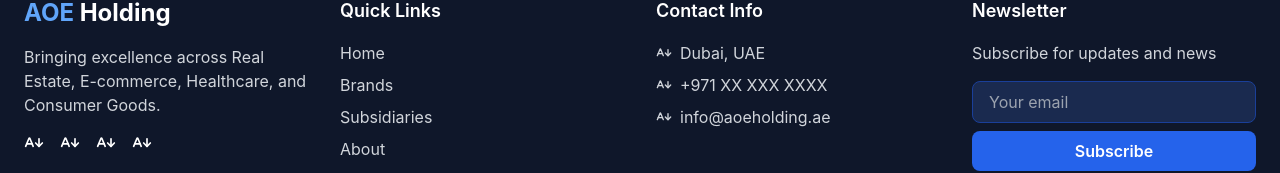
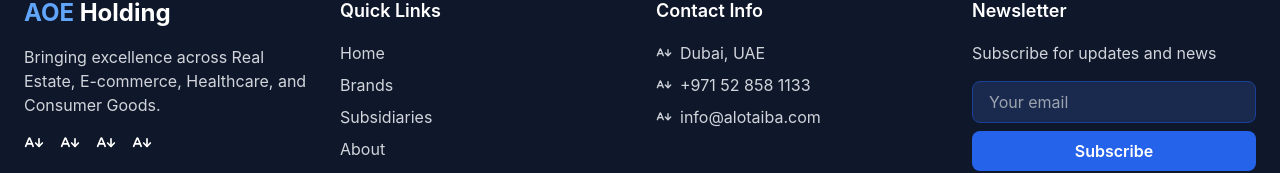
Before and after one commit to mohinuddeen/al-otaiba-express, a React (Create React App) app: page /al-otaiba-express/swoosh in a window 1280 px wide. Shown: the part 1765-1938 px from the top of the page. Built offline with nearby package versions, Linux system fonts and the light colour scheme.

Commit message:
Updated About Us info

```diff
--- a/src/components/About.jsx
+++ b/src/components/About.jsx
@@ -32,7 +32,7 @@
             <span className="gradient-text">About AOE Holding</span>
           </h2>
           <p className="text-xl text-gray-600 max-w-3xl mx-auto">
-            Based in Dubai, UAE, Al Otaiba Express (AOE) is a dynamic holding company committed to excellence across multiple industries
+            Al Otaiba Express Trading is a trusted B2B retail partner dedicated to supplying businesses with quality products, competitive pricing, and efficient service. Built for business and driven by trust, we focus on consistency, reliability, and speed to keep our clients’ operations running smoothly. With a commitment to long-term partnerships, we deliver practical solutions that support growth and everyday business success.
           </p>
         </motion.div>
 
--- a/src/components/Contact.jsx
+++ b/src/components/Contact.jsx
@@ -66,7 +66,7 @@
                   </div>
                   <div>
                     <h4 className="font-semibold text-navy-900">Phone</h4>
-                    <p className="text-gray-600">+971 XX XXX XXXX</p>
+                    <p className="text-gray-600">+971 52 858 1133</p>
                   </div>
                 </div>
                 <div className="flex items-start gap-4">
@@ -75,7 +75,7 @@
                   </div>
                   <div>
                     <h4 className="font-semibold text-navy-900">Email</h4>
-                    <p className="text-gray-600">info@aoeholding.ae</p>
+                    <p className="text-gray-600">info@alotaiba.com</p>
                   </div>
                 </div>
               </div>
--- a/src/components/Footer.jsx
+++ b/src/components/Footer.jsx
@@ -55,10 +55,10 @@
                 <AArrowDown className="w-4 h-4" /> Dubai, UAE
               </li>
               <li className="flex items-center gap-2 text-gray-300">
-                <AArrowDown className="w-4 h-4" /> +971 XX XXX XXXX
+                <AArrowDown className="w-4 h-4" /> +971 52 858 1133
               </li>
               <li className="flex items-center gap-2 text-gray-300">
-                <AArrowDown className="w-4 h-4" /> info@aoeholding.ae
+                <AArrowDown className="w-4 h-4" /> info@alotaiba.com
               </li>
             </ul>
           </div>
--- a/src/components/Hero.jsx
+++ b/src/components/Hero.jsx
@@ -43,8 +43,7 @@
             transition={{ duration: 0.6, delay: 0.2 }}
             className="text-xl md:text-2xl text-gray-200 mb-8 max-w-3xl mx-auto"
           >
-            A diversified holding company bringing excellence across Real Estate,
-            E-commerce, Healthcare, and Consumer Goods
+            Built for Business. Driven by Trust. Reliable products, efficient service, and a strong commitment to honesty and long-term partnership
           </motion.p>
 
           <motion.div
```
